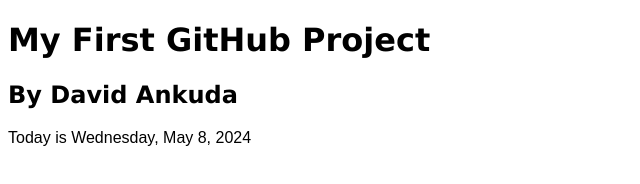
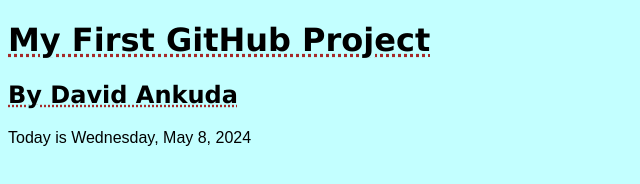
Before and after one commit to bcdavidankuda/My-first-repository, a plain HTML site: page index.html in a window 1280 px wide. Shown: the whole page, without its empty margins (0-640 px from the left). Drawn offline with Linux system fonts and the light colour scheme.

Commit message:
Update style.css

```diff
--- a/style.css
+++ b/style.css
@@ -3,8 +3,15 @@ html {
     width: 100%;
 }
 
+body {
+    background-color: rgb(195, 255, 255);
+}
+
 h1, h2 {
     font-family: 'Lucida Sans', 'Lucida Sans Regular', 'Lucida Grande', 'Lucida Sans Unicode', Geneva, Verdana, sans-serif;
+    text-decoration-line: underline;
+    text-decoration-style: dotted;
+    text-decoration-color: brown;
 }
 
 p {
```
